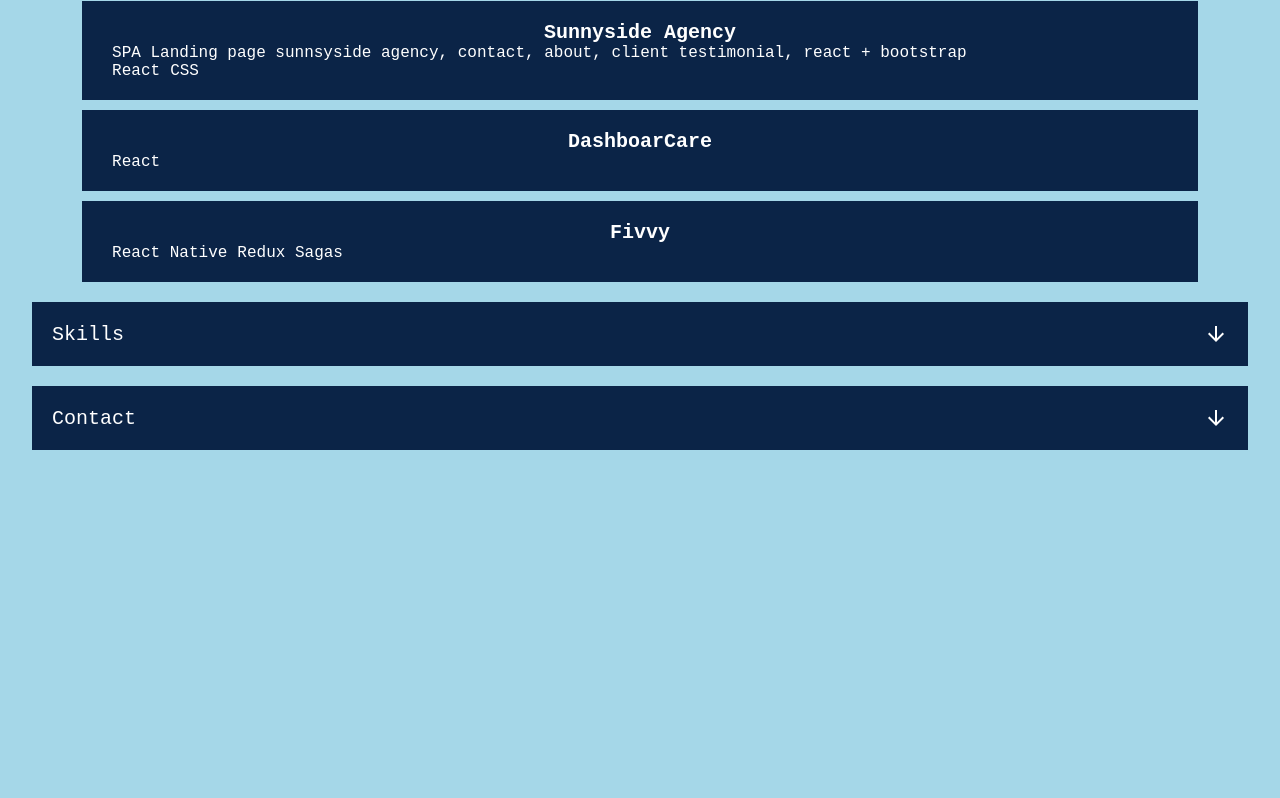
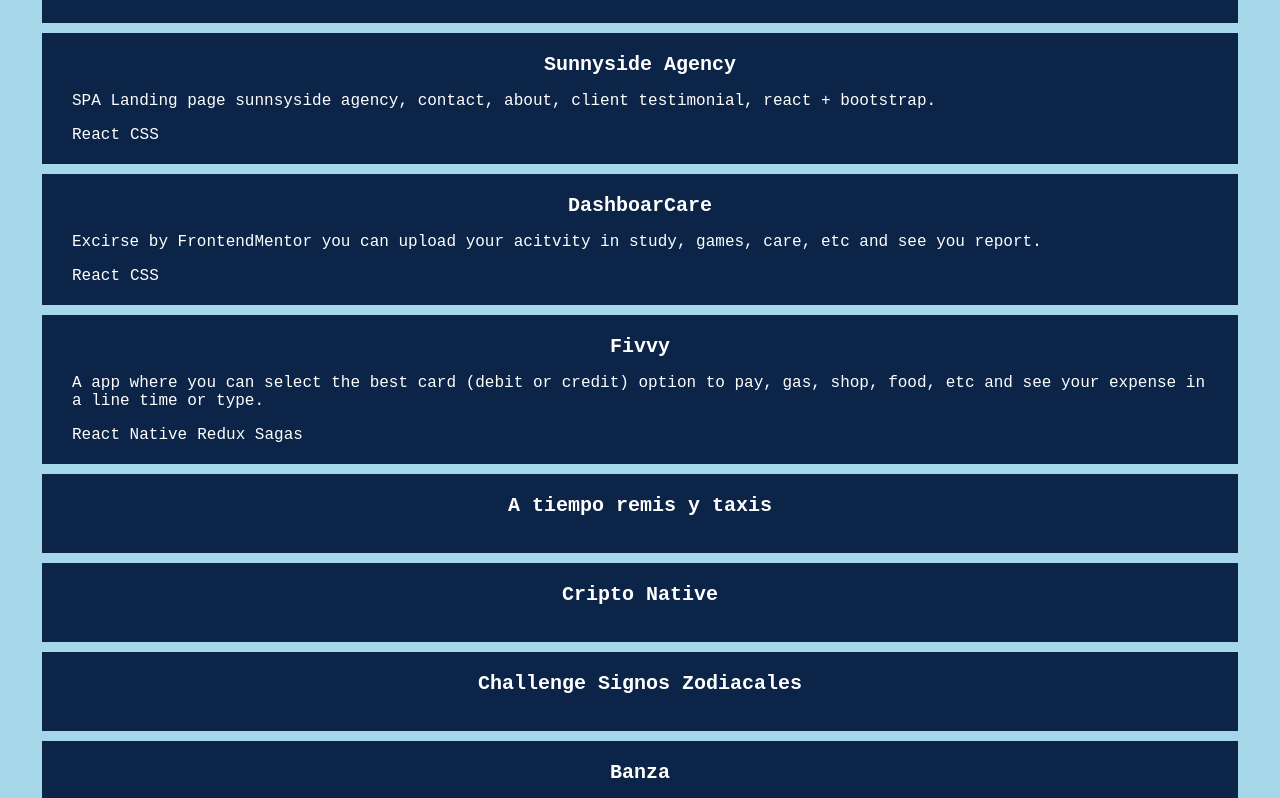
Before and after one commit to SMNahuel/Portfolio, a Next.js app: page / in a window 1280 px wide. Shown: the part 662-1460 px from the top of the page. Before the commit the page ends 1154 px from the top, so only its background shows below. Built offline with nearby package versions, Linux system fonts and the light colour scheme.

Commit message:
Description

```diff
--- a/package.json
+++ b/package.json
@@ -21,6 +21,8 @@
     "next": "13.2.4",
     "react": "18.2.0",
     "react-dom": "18.2.0",
+    "react-parallax": "^3.5.1",
+    "react-scroll-parallax": "^3.4.1",
     "typescript": "5.0.3"
   }
 }
--- a/src/components/card/index.tsx
+++ b/src/components/card/index.tsx
@@ -1,17 +1,24 @@
+import { useParallax, ParallaxProvider } from 'react-scroll-parallax';
 import styles from './styles.module.css'
 
 const Card = ({ items }: any) => {
-    console.log(items);
+
+
+    const goToPage = (url: string): void => {
+        window.open(url);
+    }
+
     return (
-        <div className={styles.card}>
-            <p>{items.name}</p>
+
+        <div className={styles.card} >
+            <p onClick={() => goToPage(items.url)}>{items.name}</p>
             <p>{items.description}</p>
             <div className={styles.stack}>
                 {
                     items.stack && items.stack.map((item: any) => {
                         return (
                             <p>
-                                {item }
+                                {item}
                             </p>
                         )
                     })
@@ -19,6 +26,7 @@ const Card = ({ items }: any) => {
 
             </div>
         </div>
+
     );
 
 }
--- a/src/components/card/styles.module.css
+++ b/src/components/card/styles.module.css
@@ -11,6 +11,7 @@
     cursor: pointer;
     font-size: 20px;
     font-weight: 700;
+
 }
 .card > p:nth-child(1):hover{
     color: blue;
@@ -18,9 +19,11 @@
 }
 .card > p:nth-child(2){
     margin-left: 10px;
+    margin-top: 1em;
 }
 
 .stack{
+    margin-top: 1em;
     display: flex;
     flex-direction: row;
 }
--- a/src/pages/index.tsx
+++ b/src/pages/index.tsx
@@ -5,11 +5,13 @@ import styles from '@/styles/Home.module.css'
 import ArrowDownwardIcon from '@mui/icons-material/ArrowDownward';
 import Profile from './profile/profile';
 import Proyect from './proyect';
+import { ParallaxBanner, ParallaxBannerLayer, ParallaxProvider } from 'react-scroll-parallax';
 const inter = Inter({ subsets: ['latin'] })
 
 export default function Home() {
   return (
     <>
+      <ParallaxProvider>
         <Head>
           <title>Create Next App</title>
           <meta name="description" content="Generated by create next app" />
@@ -39,6 +41,7 @@ export default function Home() {
           </div>
 
         </div>
+      </ParallaxProvider>
     </>
   )
 }
--- a/src/pages/proyect/proyects.json
+++ b/src/pages/proyect/proyects.json
@@ -9,22 +9,50 @@
     {
         "name" : "Sunnyside Agency",
         "url" : "https://agencysunny.netlify.app/",
-        "description": "SPA Landing page sunnsyside agency, contact, about, client testimonial, react + bootstrap",
+        "description": "SPA Landing page sunnsyside agency, contact, about, client testimonial, react + bootstrap.",
         "stack" : ["React", "CSS"],
         "images": ""
     },
     {
         "name" : "DashboarCare",
         "url" : "https://dashboarcare.netlify.app/",
-        "description": "",
-        "stack" : ["React"],
+        "description": "Excirse by FrontendMentor you can upload your acitvity in study, games, care, etc and see you report.",
+        "stack" : ["React", "CSS"],
         "images": ""
     },
     {
         "name" : "Fivvy",
         "url" : "https://www.getfivvy.com/",
+        "description": "A app where you can select the best card (debit or credit) option to pay, gas, shop, food, etc and see your expense in a line time or type.",
+        "stack" : ["React Native", "Redux Sagas", ""],
+        "images": ""
+    },
+    {
+        "name" : "A tiempo remis y taxis",
+        "url" : "",
         "description": "",
-        "stack" : ["React Native", "Redux Sagas"],
+        "stack" : [""],
+        "images": ""
+    },
+    {
+        "name" : "Cripto Native",
+        "url" : "",
+        "description": "",
+        "stack" : [""],
+        "images": ""
+    },
+    {
+        "name" : "Challenge Signos Zodiacales",
+        "url" : "",
+        "description": "",
+        "stack" : [""],
+        "images": ""
+    },
+    {
+        "name" : "Banza",
+        "url" : "",
+        "description": "",
+        "stack" : [""],
         "images": ""
     }
 ]
```
Also changed, not shown: src/pages/proyect/index.tsx (+9 -6 lines), 1 other file (tests, documents, lock files or other folders). Lines whose indentation alone changed are shown as unchanged.
